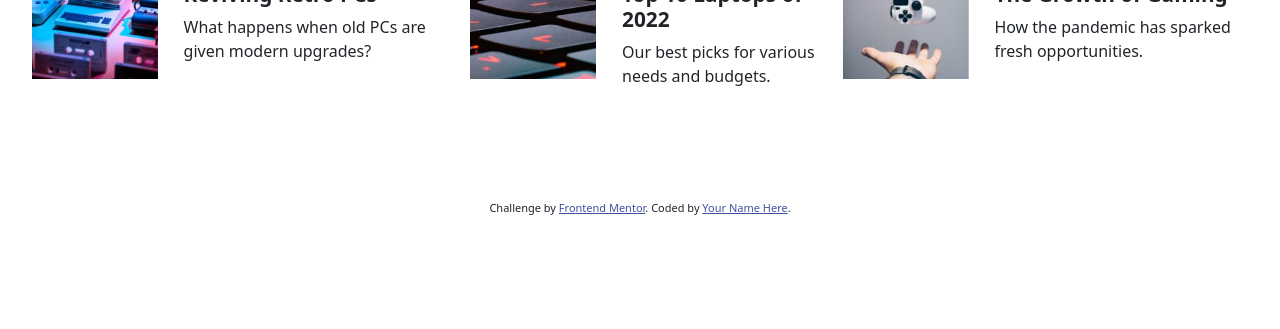
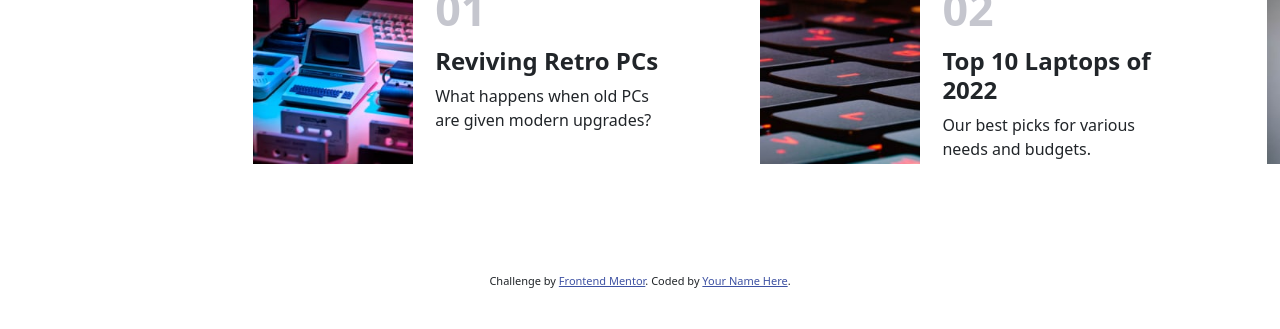
Before and after one commit to Vidottizzz/news-homepage-main, a plain HTML site: page index.html in a window 1280 px wide. Shown: the part 921-1250 px from the top of the page. Before the commit the page ends 1177 px from the top, so only its background shows below. Drawn offline with nearby package versions, Linux system fonts and the light colour scheme.

Commit message:
desktop design done, active states not made yet

```diff
--- a/index.html
+++ b/index.html
@@ -104,7 +104,7 @@
 
 <div class="d-flex hold-sml-imgs">
 <img class="smaller-images" src="/assets/images/image-retro-pcs.jpg" alt="">
-<div>
+<div class="hold-subtext">
   <p>01</p>
   <h3>Reviving Retro PCs</h3>
   <p>What happens when old PCs are given modern upgrades?</p>
@@ -114,7 +114,7 @@
 
 <div class="d-flex hold-sml-imgs">
   <img class="smaller-images" src="/assets/images/image-top-laptops.jpg "alt="">
-  <div>
+  <div class="hold-subtext">
     <p>02</p>
     <h3>Top 10 Laptops of 2022</h3>
     <p>Our best picks for various needs and budgets.</p>
@@ -123,7 +123,7 @@
 
 <div class="d-flex hold-sml-imgs">
   <img class="smaller-images" src="/assets/images/image-gaming-growth.jpg" alt="">
-  <div>
+  <div class="hold-subtext">
     <p>03</p>
     <h3>The Growth of Gaming</h3>
     <p>How the pandemic has sparked fresh opportunities.</p>
--- a/style.css
+++ b/style.css
@@ -117,20 +117,36 @@ h1 {
 .attribution {
     margin-top: 6rem;
 }
+.hold-sml-imgs {
+    margin-right: 0;
+    padding-right: 0;
+    margin-top: 3.5rem;
+    margin-right: 6.3rem;
+
+
+}
+footer .hold-sml-imgs:first-of-type {
+    margin-left: 13.8rem;
+}
 .smaller-images {
-    width: 8rem;
-    height: 10rem;
-   margin-right: 1.6rem;
+    width: 10rem;
+    height: 11.8rem;
+   margin-right: 1.4rem;
 }
+
 .hold-sml-imgs p:first-of-type {
+
     margin-top: 0rem;
     padding-top: 0rem;
-    font-size: 2.4rem;
+    font-size: 2.8rem;
     font-weight: bold;
     color: var(--Grayishblue);
     margin-bottom: 0.3rem;
 }
 .hold-sml-imgs h3 {
-    font-size:  1.3rem;
+    font-size:  1.5rem;
     font-weight: bold;
 }
+.hold-subtext {
+    width: 14rem;
+}
```
